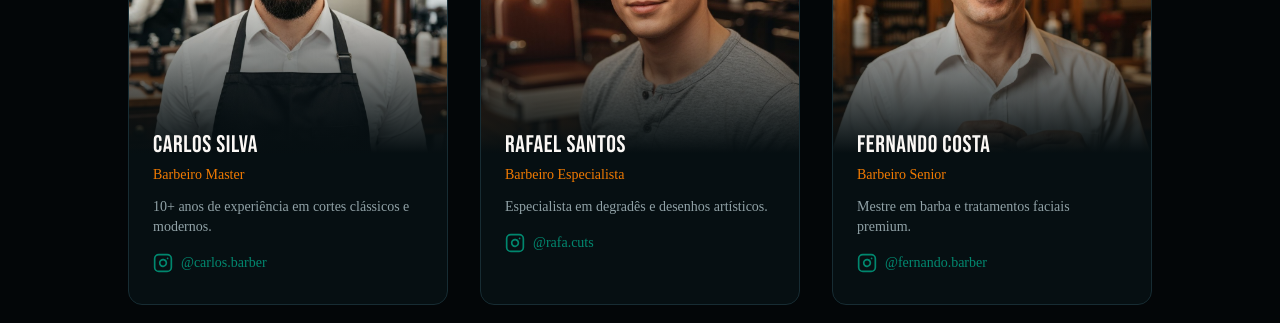
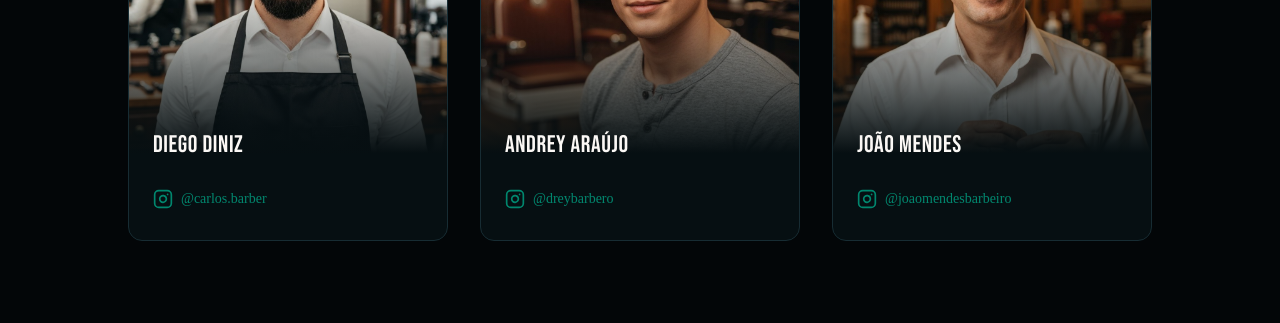
Before and after one commit to SamuelcCalheiros/sitekings, a Next.js app: page / in a window 1280 px wide. Shown: the part 1900-2223 px from the top of the page. Built offline with nearby package versions, Linux system fonts and the light colour scheme.

Commit message:
nome dos proficionais

```diff
--- a/components/team.tsx
+++ b/components/team.tsx
@@ -3,28 +3,22 @@ import { Instagram } from "lucide-react"
 
 const barbers = [
   {
-    name: "Carlos Silva",
-    role: "Barbeiro Master",
+    name: "Diego Diniz",
     image: "/images/barber-1.jpg",
     instagram: "@carlos.barber",
-    instagramUrl: "https://instagram.com/carlos.barber",
-    description: "10+ anos de experiência em cortes clássicos e modernos."
+    instagramUrl: "https://instagram.com/dinizbarber01",
   },
   {
-    name: "Rafael Santos",
-    role: "Barbeiro Especialista",
+    name: "Andrey Araújo",
     image: "/images/barber-2.jpg",
-    instagram: "@rafa.cuts",
-    instagramUrl: "https://instagram.com/rafa.cuts",
-    description: "Especialista em degradês e desenhos artísticos."
+    instagram: "@dreybarbero",
+    instagramUrl: "https://instagram.com/dreybarbero",
   },
   {
-    name: "Fernando Costa",
-    role: "Barbeiro Senior",
+    name: "João Mendes",
     image: "/images/barber-3.jpg",
-    instagram: "@fernando.barber",
-    instagramUrl: "https://instagram.com/fernando.barber",
-    description: "Mestre em barba e tratamentos faciais premium."
+    instagram: "@joaomendesbarbeiro",
+    instagramUrl: "https://instagram.com/joaomendesbarbeiro",
   },
 ]
 
```
